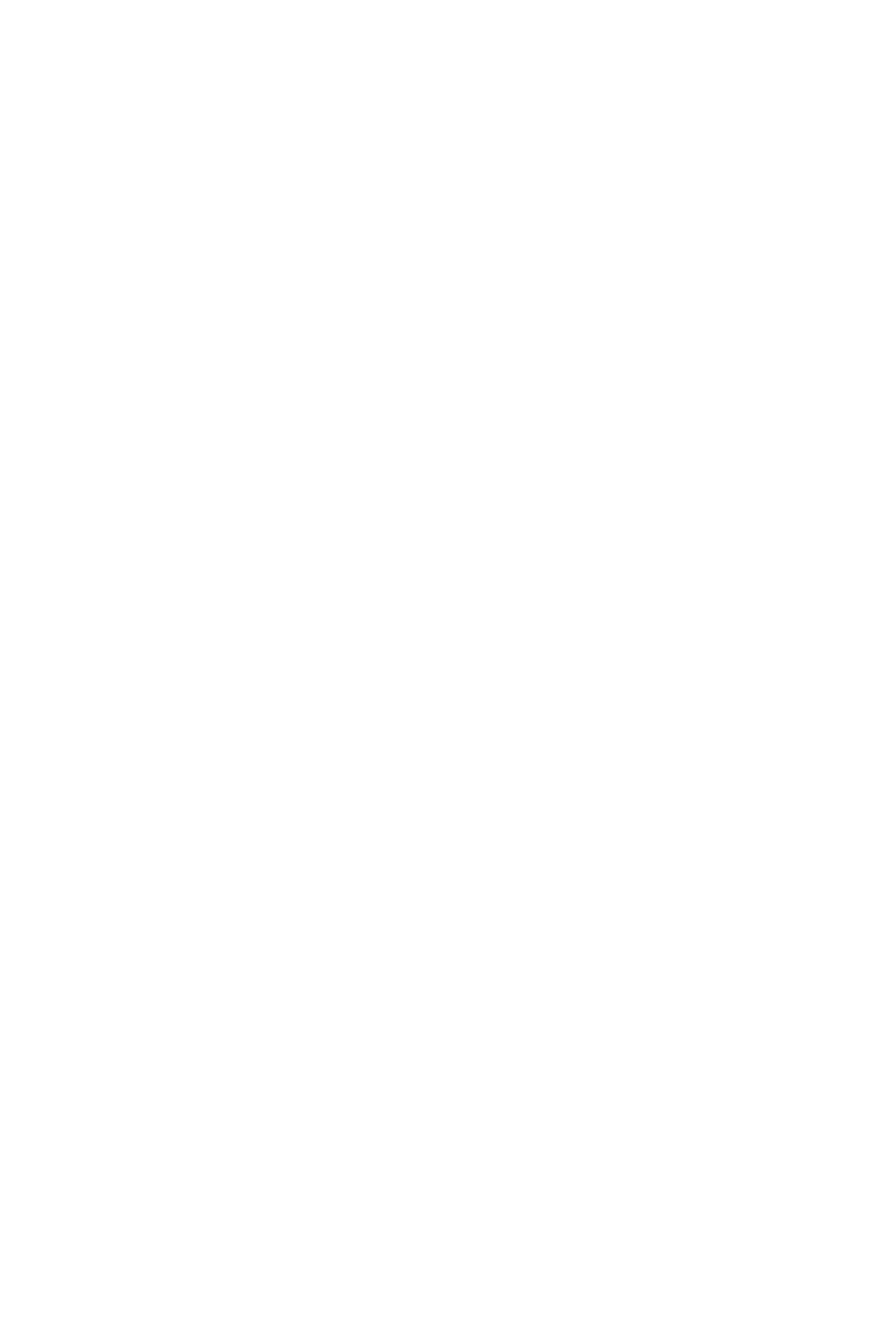
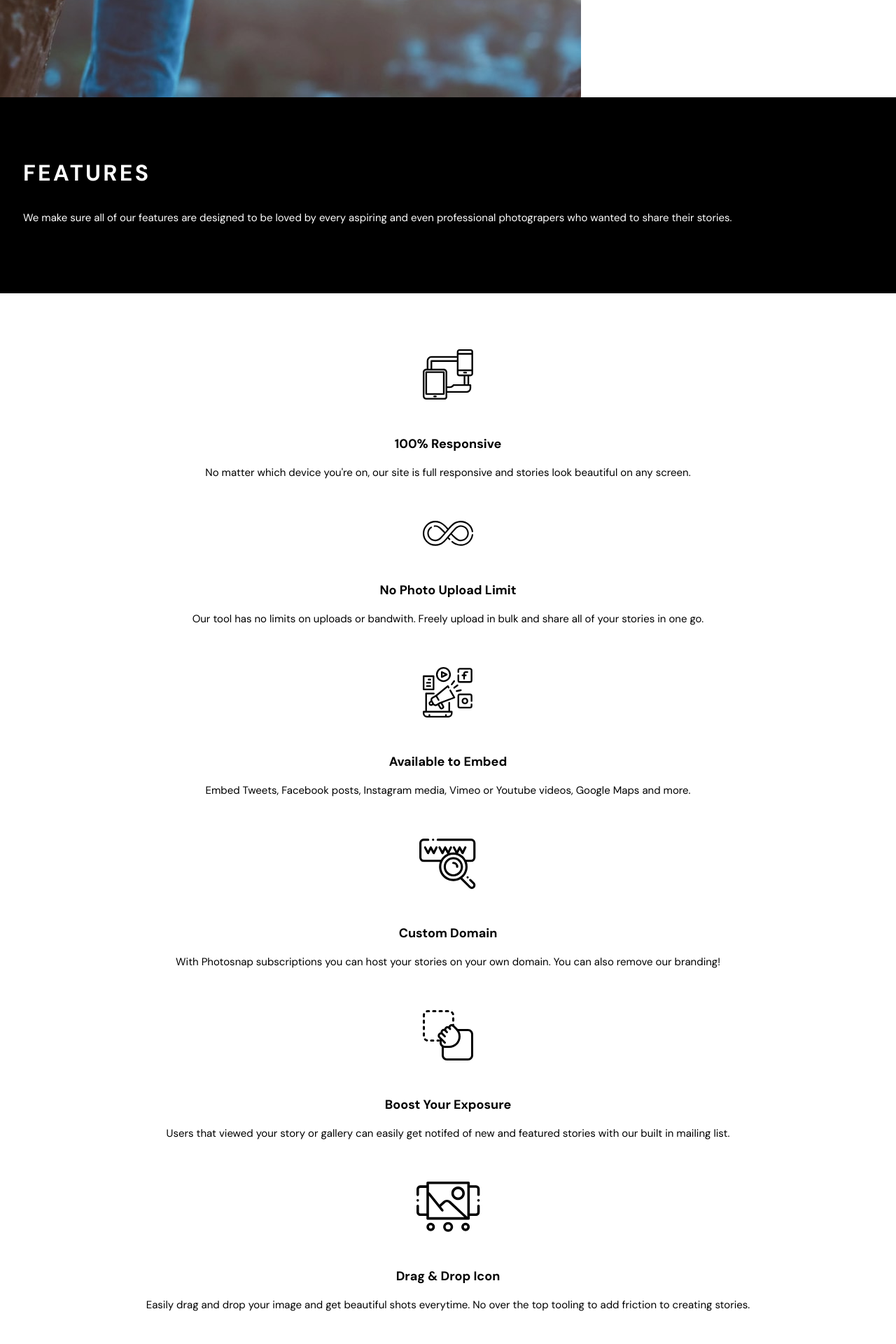
Before and after one commit to marleyanthony/photo-snap, a React (Create React App) app: page /features in a window 1280 px wide. Shown: the part 440-2360 px from the top of the page at 70% size. Before the commit the page ends 800 px from the top, so only its background shows below. Built offline with nearby package versions, Linux system fonts and the light colour scheme.

Commit message:
content and mobile styling for features page

```diff
--- a/src/App.tsx
+++ b/src/App.tsx
@@ -1,13 +1,15 @@
 import './styles/main.css';
-import {BrowserRouter, Route} from 'react-router-dom';
+import { BrowserRouter, Route } from 'react-router-dom';
 import Home from './components/Home';
 import Stories from './components/Stories';
+import Features from './components/FeaturesPage';
 
 function App() {
    return (
       <BrowserRouter>
          <Route exact path="/" component={Home} />
          <Route exact path="/stories" component={Stories} />
+         <Route exact path="/features" component={Features} />
       </BrowserRouter>
    );
 }
--- /dev/null
+++ b/src/Models/featuresPage.ts
@@ -0,0 +1,65 @@
+import heroImgMobile from '../assets/features/mobile/hero.jpg';
+import heroImgTablet from '../assets/features/tablet/hero.jpg';
+import heroImgDesktop from '../assets/features/desktop/hero.jpg';
+// ! features icon
+import responsiveIcon from '../assets/features/desktop/responsive.svg';
+import limitIcon from '../assets/features/desktop/no-limit.svg';
+import embedIcon from '../assets/features/desktop/embed.svg';
+import customDomainIcon from '../assets/features/desktop/custom-domain.svg';
+import exposureIcon from '../assets/features/desktop/boost-exposure.svg';
+import dragIcon from '../assets/features/desktop/drag-drop.svg';
+
+
+export const FeaturesPageHeroContent = [
+   {
+      imgMobile: heroImgMobile,
+      imgTablet: heroImgTablet,
+      imgDesktop: heroImgDesktop,
+      alt: 'person holding camera looking at the mountains',
+      header: 'Features',
+      info: 'We make sure all of our features are designed to be loved by every aspiring and even professional photograpers who wanted to share their stories.',
+      sectionClass: 'main-card main-card--black'
+   }
+]
+
+
+
+// ! features page feature content
+export const FeaturesPageFeaturesContent = [
+   {
+      icon: responsiveIcon,
+      title: '100% Responsive',
+      summary: `No matter which device you're on, our site is full responsive and stories look beautiful on any screen.`,
+      alt: 'responsive icon'
+   },
+   {
+      icon: limitIcon,
+      title: 'No Photo Upload Limit',
+      summary: `Our tool has no limits on uploads or bandwith. Freely upload in bulk and share all of your stories in one go.`,
+      alt: 'no photo limit icon'
+   },
+   {
+      icon: embedIcon,
+      title: 'Available to Embed',
+      summary: `Embed Tweets, Facebook posts, Instagram media, Vimeo or Youtube videos, Google Maps and more.`,
+      alt: 'available to embed icon'
+   },
+   {
+      icon: customDomainIcon,
+      title: 'Custom Domain',
+      summary: `With Photosnap subscriptions you can host your stories on your own domain. You can also remove our branding!`,
+      alt: 'custom domain icon'
+   },
+   {
+      icon: exposureIcon,
+      title: 'Boost Your Exposure',
+      summary: `Users that viewed your story or gallery can easily get notifed of new and featured stories with our built in mailing list.`,
+      alt: 'boost your exposure icon'
+   },
+   {
+      icon: dragIcon,
+      title: 'Drag & Drop Icon',
+      summary: `Easily drag and drop your image and get beautiful shots everytime. No over the top tooling to add friction to creating stories.`,
+      alt: 'drag and drop icon'
+   },
+]
--- a/src/Models/homeContent.ts
+++ b/src/Models/homeContent.ts
@@ -20,7 +20,7 @@ import daysStoryCardImgDesktop from '../assets/stories/desktop/18-days-voyage.jp
 import architecturalsCardImgMobile from '../assets/stories/mobile/architecturals.jpg';
 import architecturalsCardImgTablet from '../assets/stories/desktop/architecturals.jpg';
 import architecturalsCardImgDesktop from '../assets/stories/desktop/architecturals.jpg';
-// ! advantages icons
+// ! features icons
 import responsiveIcon from '../assets/features/desktop/responsive.svg';
 import limitIcon from '../assets/features/desktop/no-limit.svg';
 import embedIcon from '../assets/features/desktop/embed.svg';
@@ -105,7 +105,7 @@ export const HomeStoryCardsContent = [
 
 
 // ! features
-export const FeaturesContent = [
+export const HomeFeaturesContent = [
    {
       icon: responsiveIcon,
       title: '100% Responsive',
--- a/src/Models/index.ts
+++ b/src/Models/index.ts
@@ -1,3 +1,4 @@
 export * from './navLinks';
 export * from './homeContent';
 export * from './stories';
+export * from './featuresPage';
--- a/src/components/Features.tsx
+++ b/src/components/Features.tsx
@@ -1,12 +1,19 @@
 import React from 'react';
-import { FeaturesContent } from '../Models';
+// import { FeaturesContent } from '../Models';
+type FeaturesProps = {
+   content: {
+      icon: any,
+      title: string,
+      summary: string,
+      alt: string
+   }[]
+}
 
-const Features = () => {
-   console.log(FeaturesContent)
+const Features: React.FC<FeaturesProps> = ({ content }) => {
    return (
       <section className="features">
          {
-            FeaturesContent.map((feature, index) => {
+            content.map((feature, index) => {
                return (
                   <div className="features__wrapper" key={index}>
                      <img src={feature.icon} alt={feature.alt} className="features__icon" />
--- /dev/null
+++ b/src/components/FeaturesPage.tsx
@@ -0,0 +1,19 @@
+import React from 'react';
+import { FeaturesPageHeroContent, FeaturesPageFeaturesContent } from '../Models';
+import Header from './Header';
+import MainCard from './MainCard';
+import Features from './Features';
+import Footer from './Footer';
+
+const FeaturesPage = () => {
+   return (
+      <div className="features-page">
+         <Header />
+         <MainCard content={FeaturesPageHeroContent} />
+         <Features content={FeaturesPageFeaturesContent} />
+         <Footer />
+      </div>
+   )
+}
+
+export default FeaturesPage
--- a/src/components/Home.tsx
+++ b/src/components/Home.tsx
@@ -4,7 +4,7 @@ import MainCard from './MainCard';
 import StoryCard from './StoryCard';
 import Features from './Features';
 import Footer from './Footer';
-import { HomeSectionContent, HomeStoryCardsContent } from '../Models';
+import { HomeSectionContent, HomeStoryCardsContent, HomeFeaturesContent } from '../Models';
 
 const Home = () => {
    return (
@@ -12,7 +12,7 @@ const Home = () => {
          <Header />
          <MainCard content={HomeSectionContent} />
          <StoryCard content={HomeStoryCardsContent} />
-         <Features />
+         <Features content={HomeFeaturesContent} />
          <Footer />
       </div>
    )
--- a/src/components/MainCard.tsx
+++ b/src/components/MainCard.tsx
@@ -11,7 +11,7 @@ type MainCardProps = {
       alt: string,
       header: string,
       info: string,
-      buttonText: string,
+      buttonText?: string,
       sectionClass?: string,
       buttonClass?: string,
       lastMonth?: string,
@@ -45,13 +45,20 @@ const MainCard: React.FC<MainCardProps> = ({ content }) => {
                               {section.date}
                            </p>
                            <p className="main-card__author">
-                              by {section.author}
+                              {section.author}
                            </p>
                         </div>
                         <p className="main-card__content-info">
                            {section.info}
                         </p>
-                        <button className={section.buttonClass}>
+                        <button
+                           className={section.buttonClass}
+                           style={
+                              section.header === 'Features'
+                                 ? { display: 'none' }
+                                 : { display: 'block' }
+                           }
+                        >
                            {section.buttonText}
                            {
                               section.buttonText === 'Get An Invite' || 'Read The Story'
```
Also changed, not shown: 1 other file (tests, documents, lock files or other folders). Lines whose indentation alone changed are shown as unchanged.
